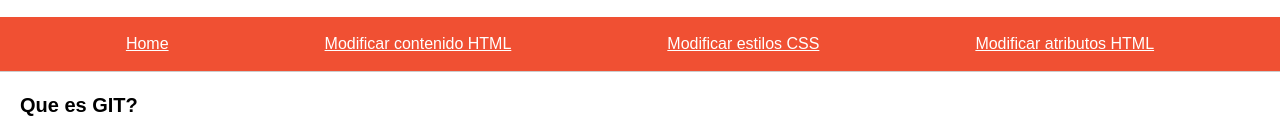
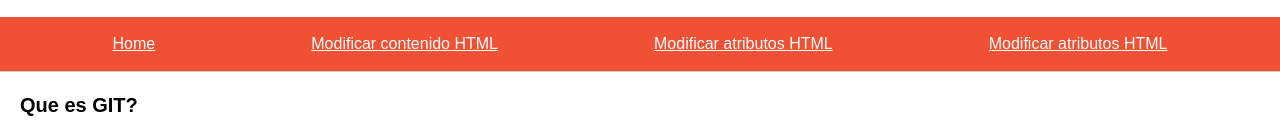
Before and after one commit to kikogilabert/ActividadObligatoria, a website built with webpack: page index.html in a window 1280 px wide. Shown: the part 183-308 px from the top of the page. Built offline with nearby package versions, Linux system fonts and the light colour scheme; files whose address does not match are found by name.

Commit message:
usuario2: cambios menoresh

```diff
--- a/index.html
+++ b/index.html
@@ -30,7 +30,7 @@
         <ul class="ulmenu">
           <li class="menu"> <a  href="index.html">Home</a></li>
           <li class="menu"><a href="contenido.html">Modificar contenido HTML</a></li>
-          <li class="menu"><a href="colores.html">Modificar estilos CSS</a></li>
+          <li class="menu"><a href="atributos.html">Modificar atributos HTML</a></li>
           <li class="menu"><a href="listas.html">Modificar atributos HTML</a></li>
         </ul>
         </nav>
```
